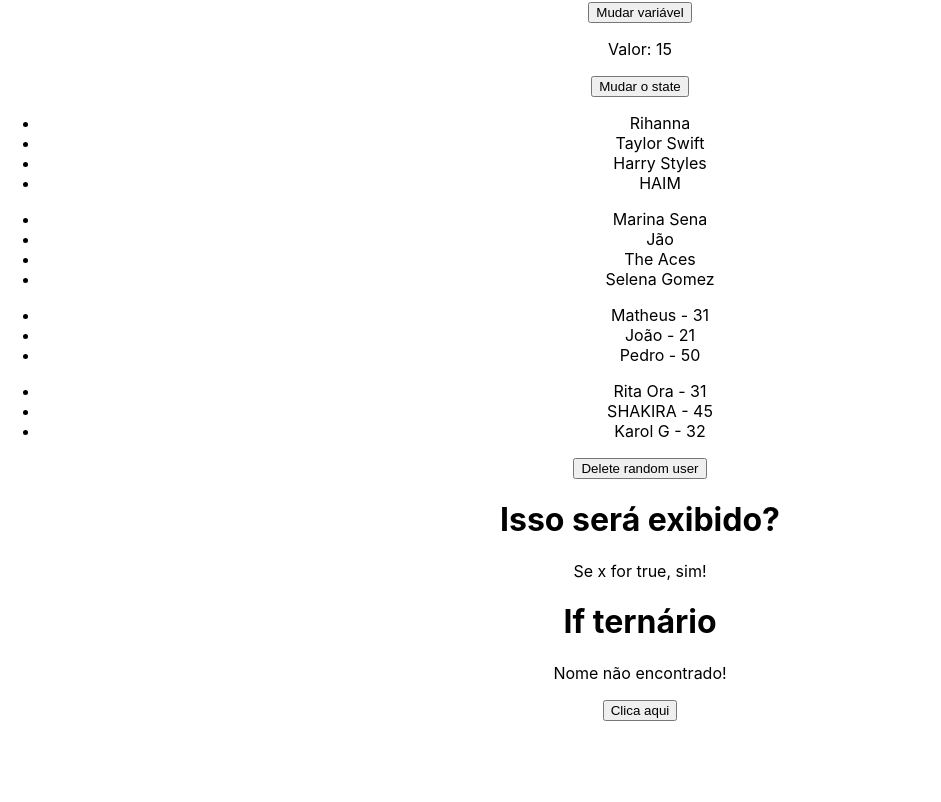
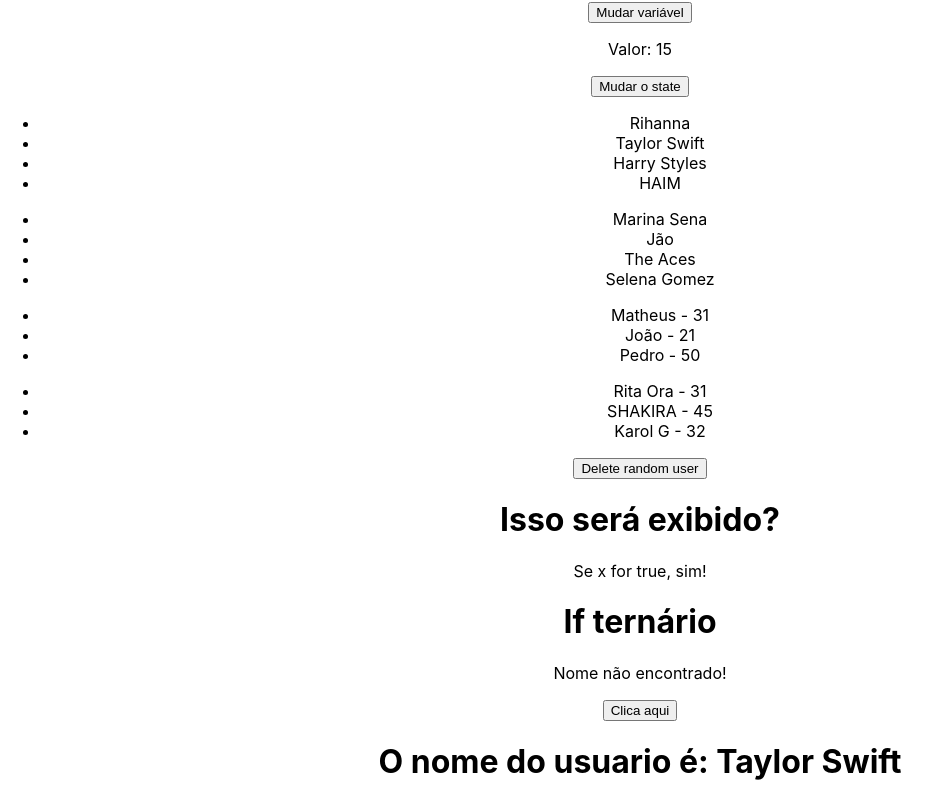
Before and after one commit to studiesofdan/mb-react-zero-a-maestria, a React (Create React App) app in the folder avancando-em-react/: page / in a window 1280 px wide. Shown: the part 1421-2223 px from the top of the page, without its empty margins (0-941 px from the left). Before the commit the page ends 2142 px from the top, so only its background shows below. Built offline with nearby package versions, Linux system fonts and the light colour scheme.

Commit message:
(RZM) Avançando em react: Introdução as props

```diff
--- a/avancando-em-react/src/App.js
+++ b/avancando-em-react/src/App.js
@@ -1,3 +1,5 @@
+import { useState } from 'react';
+
 import './App.css';
 import SovietArtefacts from "./assets/images/soviet-artefacts-gpjGmbPLUxk-unsplash.jpg";
 
@@ -7,8 +9,12 @@ import KeyProperty from './components/KeyProperty';
 import PreviousState from './components/PreviousState';
 import ConditionalRender from './components/ConditionalRender';
 import IfElse from './components/IfElse';
+import ShowUsername from './components/ShowUsername';
 
 function App() {
+  const name = "Taylor Swift"
+  const [userName] = useState("Taylor Swift");
+
   return (
     <div className="App">
       <header>
@@ -30,6 +36,7 @@ function App() {
       <PreviousState />
       <ConditionalRender />
       <IfElse />
+      <ShowUsername name={userName} />
     </div>
   );
 }
--- /dev/null
+++ b/avancando-em-react/src/components/ShowUsername.js
@@ -0,0 +1,11 @@
+import React from 'react'
+
+const ShowUsername = (props) => {
+  return (
+    <div>
+        <h1>O nome do usuario é: {props.name}</h1>
+    </div>
+  )
+}
+
+export default ShowUsername
```
